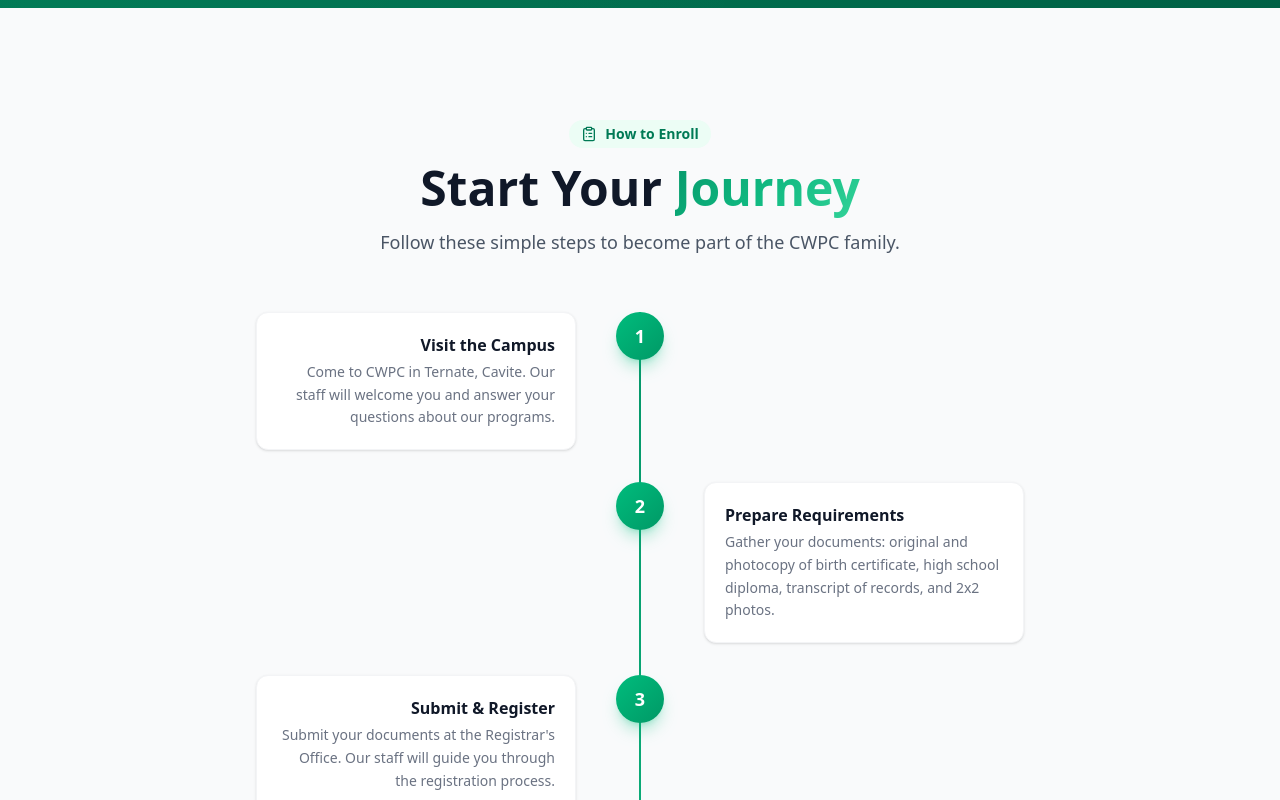
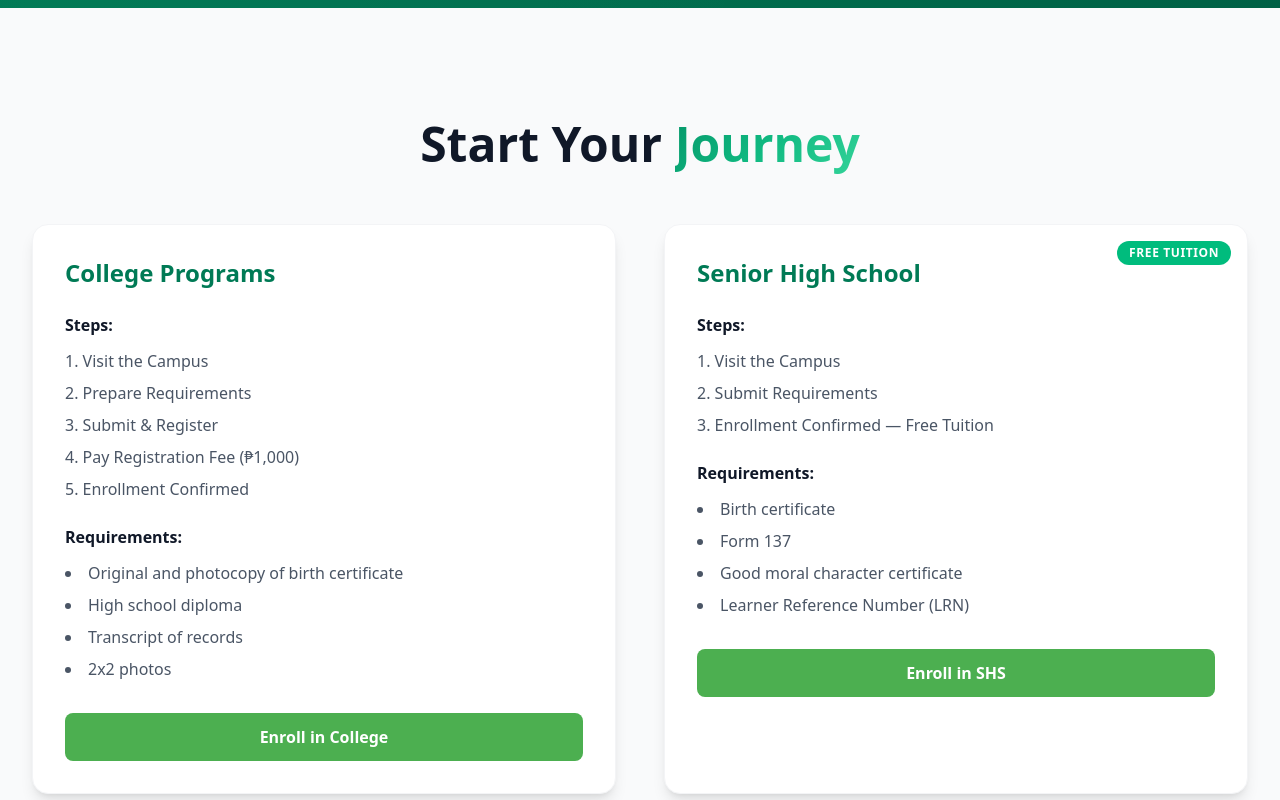
Before and after one commit to kristianpasco30-ops/Clone-CWPC-landing-page, a Next.js app: page / in a window 1280 px wide. Shown: the part 5920-6720 px from the top of the page. Built offline with nearby package versions, Linux system fonts and the light colour scheme.

Commit message:
Restructure: merge SHS and college enrollment into two-column layout

```diff
--- a/src/app/page.tsx
+++ b/src/app/page.tsx
@@ -575,51 +575,60 @@ export default function Home() {
       <Section id="enroll" className="py-20 md:py-28 bg-gray-50 dark:bg-gray-900">
         <div className="max-w-7xl mx-auto px-4 sm:px-6 lg:px-8">
           <div className="text-center mb-14">
-            <span className="inline-flex items-center gap-2 px-3 py-1 rounded-full bg-emerald-50 dark:bg-emerald-950/50 text-emerald-700 dark:text-emerald-400 text-sm font-semibold mb-4">
-              <ClipboardList className="w-4 h-4" /> How to Enroll
-            </span>
             <h2 className="text-3xl md:text-4xl lg:text-5xl font-extrabold mb-4">
               Start Your <span className="gradient-text">Journey</span>
             </h2>
-            <p className="text-gray-600 dark:text-gray-300 text-lg max-w-2xl mx-auto">
-              Follow these simple steps to become part of the CWPC family.
-            </p>
           </div>
 
-          {/* Timeline Steps */}
-          <div className="max-w-3xl mx-auto mb-14">
-            <div className="relative">
-              {/* Vertical line */}
-              <div className="absolute left-5 md:left-1/2 top-0 bottom-0 w-0.5 timeline-line md:-translate-x-px" />
+          <div className="grid md:grid-cols-2 gap-12">
+            {/* College Enrollment */}
+            <div className="bg-white dark:bg-gray-800 p-8 rounded-2xl shadow-lg border border-gray-100 dark:border-gray-700">
+              <h3 className="text-2xl font-bold mb-6 text-emerald-700 dark:text-emerald-400">College Programs</h3>
+              <h4 className="font-semibold text-gray-900 dark:text-white mb-3">Steps:</h4>
+              <ol className="list-decimal list-inside space-y-2 text-gray-600 dark:text-gray-300 mb-6">
+                <li>Visit the Campus</li>
+                <li>Prepare Requirements</li>
+                <li>Submit & Register</li>
+                <li>Pay Registration Fee (₱1,000)</li>
+                <li>Enrollment Confirmed</li>
+              </ol>
+              <h4 className="font-semibold text-gray-900 dark:text-white mb-3">Requirements:</h4>
+              <ul className="list-disc list-inside space-y-2 text-gray-600 dark:text-gray-300 mb-8">
+                <li>Original and photocopy of birth certificate</li>
+                <li>High school diploma</li>
+                <li>Transcript of records</li>
+                <li>2x2 photos</li>
+              </ul>
+              <button className="w-full bg-[#4CAF50] text-white py-3 rounded-lg font-bold hover:bg-[#45a049] transition-colors">
+                Enroll in College
+              </button>
+            </div>
 
-              {[
-                { step: 1, title: 'Visit the Campus', desc: 'Come to CWPC in Ternate, Cavite. Our staff will welcome you and answer your questions about our programs.', side: 'left' },
-                { step: 2, title: 'Prepare Requirements', desc: 'Gather your documents: original and photocopy of birth certificate, high school diploma, transcript of records, and 2x2 photos.', side: 'right' },
-                { step: 3, title: 'Submit & Register', desc: 'Submit your documents at the Registrar\'s Office. Our staff will guide you through the registration process.', side: 'left' },
-                { step: 4, title: 'Pay Registration Fee', desc: 'Pay the ₱1,000 registration fee at the Cashier\'s Office to confirm your enrollment.', side: 'right' },
-                { step: 5, title: 'Enrollment Confirmed', desc: 'Receive your enrollment confirmation, class schedule, and student ID. Welcome to CWPC!', side: 'left' },
-              ].map((item, i) => (
-                <div key={i} className={`relative flex items-start gap-4 mb-8 last:mb-0 ${i % 2 === 0 ? 'md:flex-row' : 'md:flex-row-reverse'}`}>
-                  {/* Circle */}
-                  <div className="absolute left-5 md:left-1/2 -translate-x-1/2 z-10">
-                    <div className="w-10 h-10 md:w-12 md:h-12 rounded-full bg-gradient-to-br from-emerald-500 to-emerald-600 flex items-center justify-center shadow-lg shadow-emerald-500/30">
-                      <span className="text-white font-extrabold text-base md:text-lg">{item.step}</span>
-                    </div>
-                  </div>
-                  {/* Content */}
-                  <div className={`ml-14 md:ml-0 md:w-1/2 ${i % 2 === 0 ? 'md:pr-16 md:text-right' : 'md:pl-16'}`}>
-                    <div className="bg-white dark:bg-gray-800 rounded-xl p-4 md:p-5 border border-gray-100 dark:border-gray-700 shadow-sm hover-card">
-                      <h3 className="font-bold text-gray-900 dark:text-white mb-1">{item.title}</h3>
-                      <p className="text-gray-500 dark:text-gray-400 text-sm leading-relaxed">{item.desc}</p>
-                    </div>
-                  </div>
-                </div>
-              ))}
+            {/* SHS Enrollment */}
+            <div className="bg-white dark:bg-gray-800 p-8 rounded-2xl shadow-lg border border-gray-100 dark:border-gray-700 relative">
+              <div className="absolute top-4 right-4 bg-emerald-500 text-white px-3 py-1 rounded-full text-xs font-bold uppercase tracking-wider">Free Tuition</div>
+              <h3 className="text-2xl font-bold mb-6 text-emerald-700 dark:text-emerald-400">Senior High School</h3>
+              <h4 className="font-semibold text-gray-900 dark:text-white mb-3">Steps:</h4>
+              <ol className="list-decimal list-inside space-y-2 text-gray-600 dark:text-gray-300 mb-6">
+                <li>Visit the Campus</li>
+                <li>Submit Requirements</li>
+                <li>Enrollment Confirmed — Free Tuition</li>
+              </ol>
+              <h4 className="font-semibold text-gray-900 dark:text-white mb-3">Requirements:</h4>
+              <ul className="list-disc list-inside space-y-2 text-gray-600 dark:text-gray-300 mb-8">
+                <li>Birth certificate</li>
+                <li>Form 137</li>
+                <li>Good moral character certificate</li>
+                <li>Learner Reference Number (LRN)</li>
+              </ul>
+              <button className="w-full bg-[#4CAF50] text-white py-3 rounded-lg font-bold hover:bg-[#45a049] transition-colors">
+                Enroll in SHS
+              </button>
             </div>
           </div>
 
           {/* Important Reminders */}
-          <div className="max-w-4xl mx-auto">
+          <div className="mt-12 max-w-4xl mx-auto">
             <div className="bg-amber-50 dark:bg-amber-950/30 border border-amber-200 dark:border-amber-800 rounded-2xl p-5 md:p-8">
               <h3 className="font-bold text-amber-800 dark:text-amber-300 flex items-center gap-2 mb-6 text-lg">
                 <Clock className="w-5 h-5" /> Important Reminders
@@ -658,16 +667,6 @@ export default function Home() {
                   </p>
                 </div>
               </div>
-            </div>
-            <div className="mt-6 text-center">
-              <a
-                href="https://maps.app.goo.gl/8i9BbWTM8NLusUJTA"
-                target="_blank"
-                rel="noopener noreferrer"
-                className="inline-flex items-center gap-2 px-6 py-3 bg-gradient-to-r from-emerald-600 to-emerald-500 text-white font-bold rounded-xl shadow-lg shadow-emerald-500/25 hover:shadow-emerald-500/40 hover:scale-105 transition-all"
-              >
-                <MapPin className="w-5 h-5" /> Get Directions to Campus
-              </a>
             </div>
           </div>
         </div>
```
